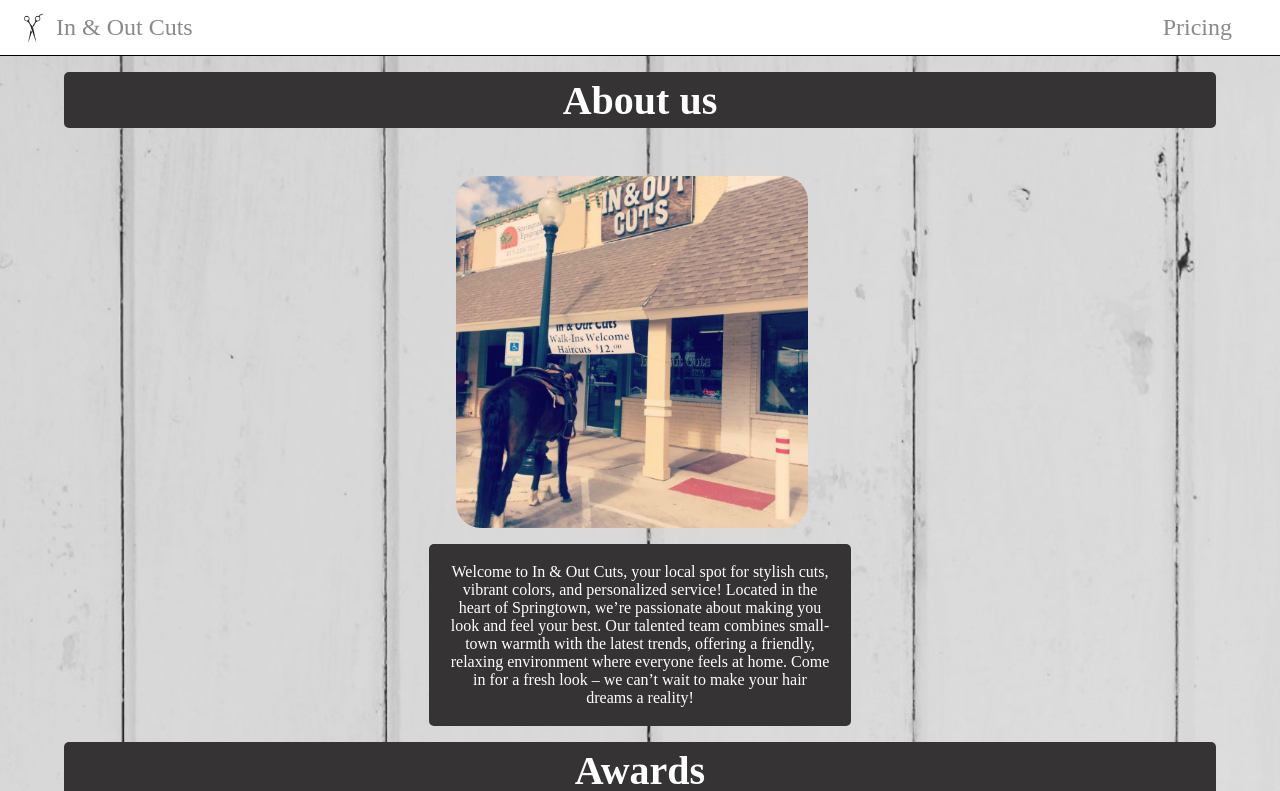
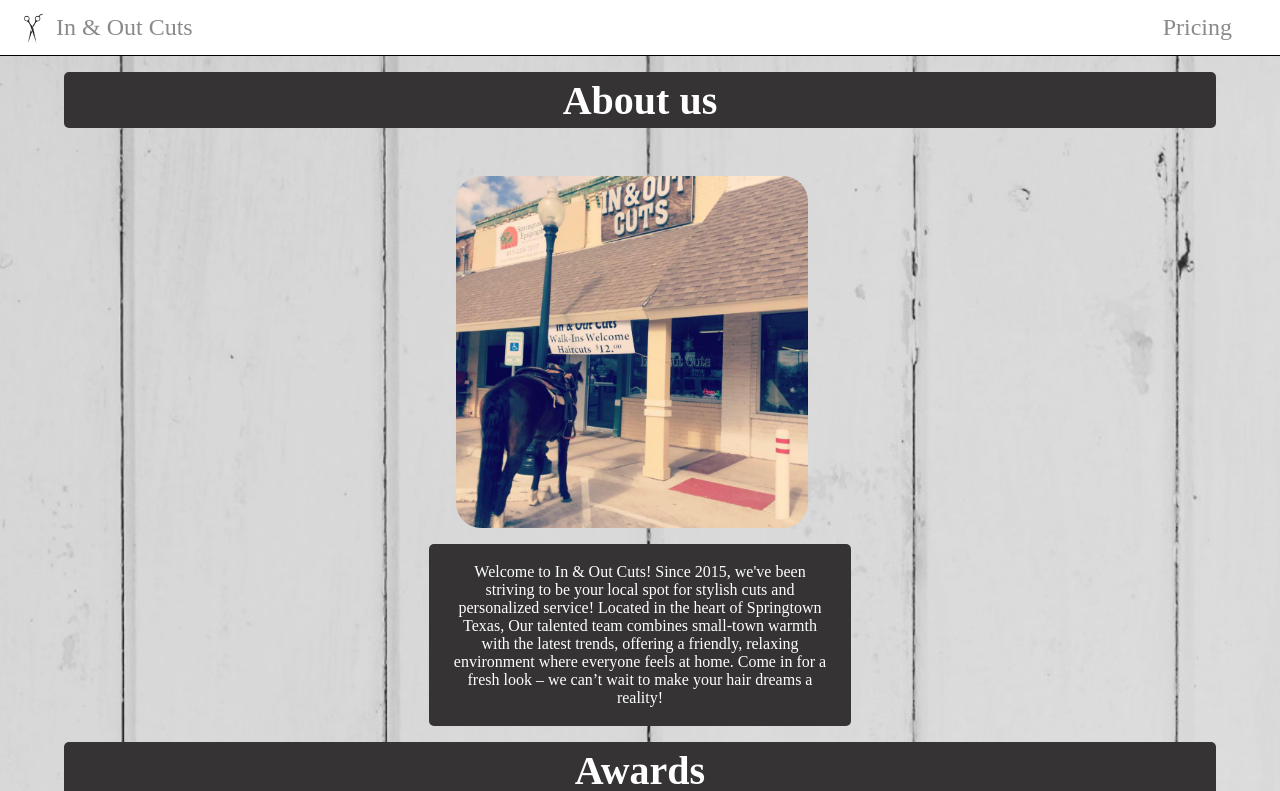
Before and after one commit to JMSONNE/In-Out, a React (Vite) app: page / in a window 1280 px wide. Shown: the top 791 px of the page. Built offline with nearby package versions, Linux system fonts and the light colour scheme.

Commit message:
changed about text

```diff
--- a/src/Components/Home.jsx
+++ b/src/Components/Home.jsx
@@ -21,9 +21,8 @@ const Home = () => {
                         className="homepage-image"
                     />
                     <p className="about-us-text">
-                        Welcome to In & Out Cuts, your local spot for stylish cuts, vibrant colors, and personalized service!
-                        Located in the heart of Springtown, we’re passionate about making you look and feel your best.
-                        Our talented team combines small-town warmth with the latest trends, offering a friendly,
+                        Welcome to In & Out Cuts! Since 2015, we've been striving to be your local spot for stylish cuts and personalized service!
+                        Located in the heart of Springtown Texas, Our talented team combines small-town warmth with the latest trends, offering a friendly,
                         relaxing environment where everyone feels at home. Come in for a fresh look – we can’t wait to make your hair dreams a reality!
                     </p>
                 </div>
```
